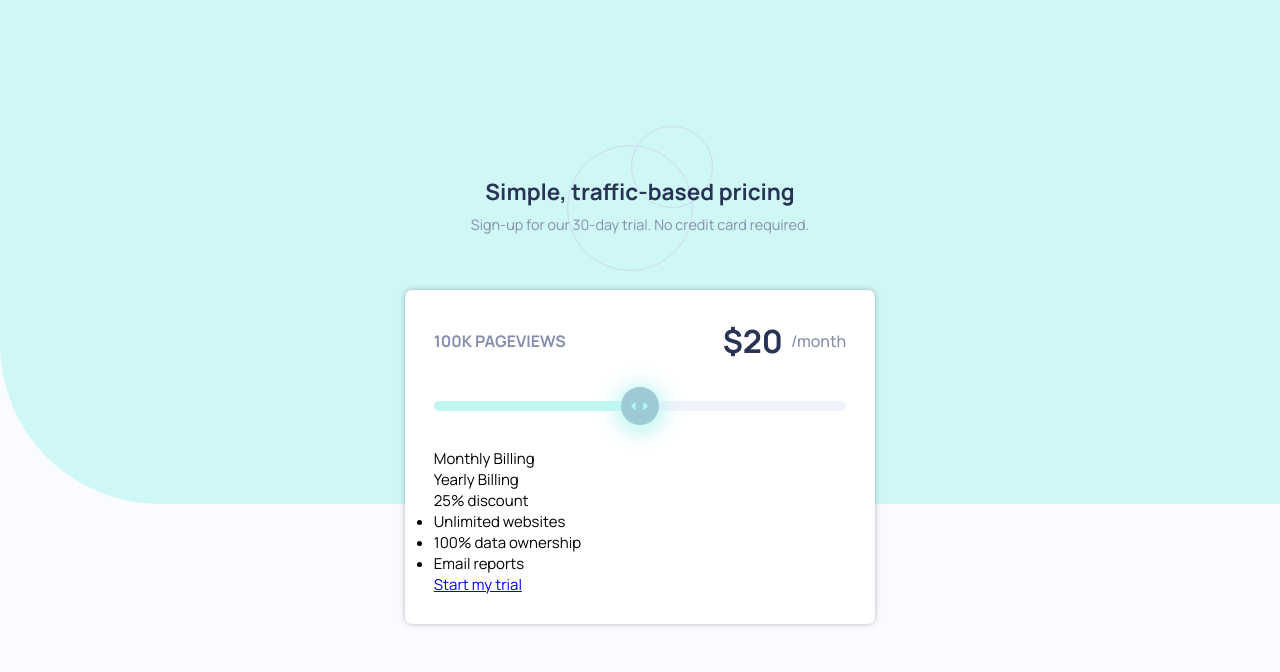
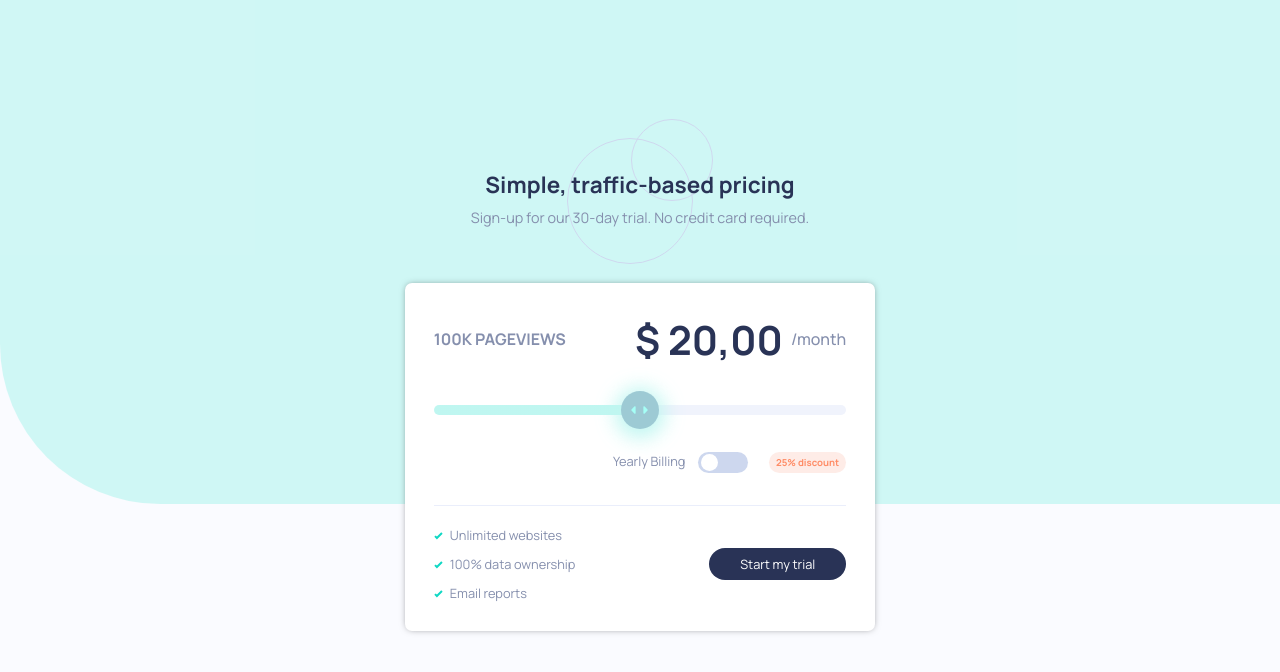
Before and after one commit to G21DevShadow/Interactive-pricing-component, a plain HTML site: page index.html in a window 1280 px wide. Drawn offline with Linux system fonts and the light colour scheme.

Commit message:
version completed

```diff
--- a/index.html
+++ b/index.html
@@ -24,7 +24,6 @@
           <div class="card__coText">
             <h2 class="card__title">100K Pageviews</h2>
             <h2 class="card__price">
-              $
               <p class="card__priceXmonth"></p>
               <p class="card__priceMonth">/month</p>
             </h2>
@@ -32,17 +31,12 @@
           <form action="">
             <input type="range" min="4" max="36" class="card__inputRange" />
           </form>
-          <div class="">
-            <span>
-              <p>Monthly Billing</p>
-              <span>
-                <span></span>
-              </span>
+          <div class="card__coDiscount">
+            <p class="card__yearly">Yearly Billing</p>
+            <span class="card__slidingButton">
+              <span class="card__buttonTumb"></span>
             </span>
-            <span>
-              <p>Yearly Billing</p>
-              <p>25% discount</p>
-            </span>
+            <p class="card__discount">25% discount</p>
           </div>
         </div>
         <div class="card__footer">
@@ -51,7 +45,7 @@
             <li>100% data ownership</li>
             <li>Email reports</li>
           </ul>
-          <a href="#">Start my trial</a>
+          <a href="#" class="card__btnStart">Start my trial</a>
         </div>
       </div>
     </section>
--- a/main.js
+++ b/main.js
@@ -1,13 +1,50 @@
 const range = document.querySelector(".card__inputRange");
 const price = document.querySelector(".card__priceXmonth");
 
-price.innerHTML = range.value;
+const slidingButton = document.querySelector(".card__slidingButton");
+
+const slidingTumb = document.querySelector(".card__buttonTumb");
+
+const txtMonth = document.querySelector(".card__priceMonth");
+
+function parseMoney(value, moneda = "COP", idioma = "es-co") {
+  const formatMoney = new Intl.NumberFormat(idioma, {
+    style: "currency",
+    currency: moneda,
+    minimumFractionDigits: 2,
+  });
+
+  return formatMoney.format(value);
+}
+
+function calculateAmount() {
+  const amountYear = range.value * 12;
+  const discount = (amountYear * 25) / 100;
+  const totalYear = amountYear - discount;
+
+  if (slidingButton.classList.contains("card__slidingActive")) {
+    txtMonth.innerHTML = "/year";
+    price.innerHTML = parseMoney(totalYear);
+  } else {
+    txtMonth.innerHTML = "/month";
+    price.innerHTML = parseMoney(range.value);
+  }
+}
+
+price.innerHTML = parseMoney(range.value);
 
 range.addEventListener("input", () => {
   const min = range.min;
   const max = range.max;
   const value = range.value;
 
-  price.innerHTML = value;
+  calculateAmount();
   range.style.backgroundSize = `${((value - min) / (max - min)) * 100}% 100%`;
 });
+
+console.log((range.value * 12 * 25) / 100);
+
+slidingButton.addEventListener("click", () => {
+  slidingButton.classList.toggle("card__slidingActive");
+  calculateAmount();
+});
--- a/style.css
+++ b/style.css
@@ -104,7 +104,7 @@ body {
 .card__price {
   display: flex;
   align-items: center;
-  font-size: 2rem;
+  font-size: 2.5rem;
   color: var(--Dark-Desaturated-Blue);
 }
 
@@ -163,3 +163,79 @@ body {
   background-position: center;
   background-repeat: no-repeat;
 }
+
+.card__coDiscount {
+  display: flex;
+  justify-content: end;
+  gap: 0.8rem;
+  font-size: 0.8rem;
+  color: var(--Grayish-Blue);
+  padding-bottom: 2rem;
+}
+
+.card__slidingButton {
+  display: flex;
+  align-items: center;
+  width: 50px;
+  height: 21px;
+  padding: 0 3px;
+  border-radius: 50px;
+  background-color: var(--Light-Grayish-Blue-toggle);
+  transition: background-color 0.3s ease-in-out;
+  cursor: pointer;
+}
+
+.card__buttonTumb {
+  width: 17px;
+  height: 17px;
+  border-radius: 50%;
+  background-color: var(--White);
+  margin-left: 0;
+  transition: all 0.3s ease-in-out;
+}
+
+.card__slidingActive {
+  background-color: var(--Strong-Cyan);
+}
+.card__slidingActive .card__buttonTumb {
+  margin-left: auto;
+}
+
+.card__discount {
+  font-size: 0.6rem;
+  font-weight: 700;
+  color: var(--Light-Red);
+  padding: 4px 7px;
+  margin-left: 8px;
+  background-color: var(--Light-Grayish-Red);
+  border-radius: 20px;
+}
+
+.card__footer {
+  display: flex;
+  align-items: center;
+  justify-content: space-between;
+  padding-top: 1.3rem;
+  border-top: 1px solid var(--Light-Grayish-Blue);
+}
+
+.card__list {
+  display: grid;
+  gap: 11px;
+  font-size: 0.8rem;
+  color: var(--Grayish-Blue);
+  padding-left: 1rem;
+  list-style-image: url("./images/icon-check.svg");
+}
+.card__btnStart {
+  display: flex;
+  align-items: center;
+  justify-content: center;
+  width: 137px;
+  height: 32px;
+  font-size: 0.8rem;
+  color: var(--White);
+  text-decoration: none;
+  background-color: var(--Dark-Desaturated-Blue);
+  border-radius: 40px;
+}
```
